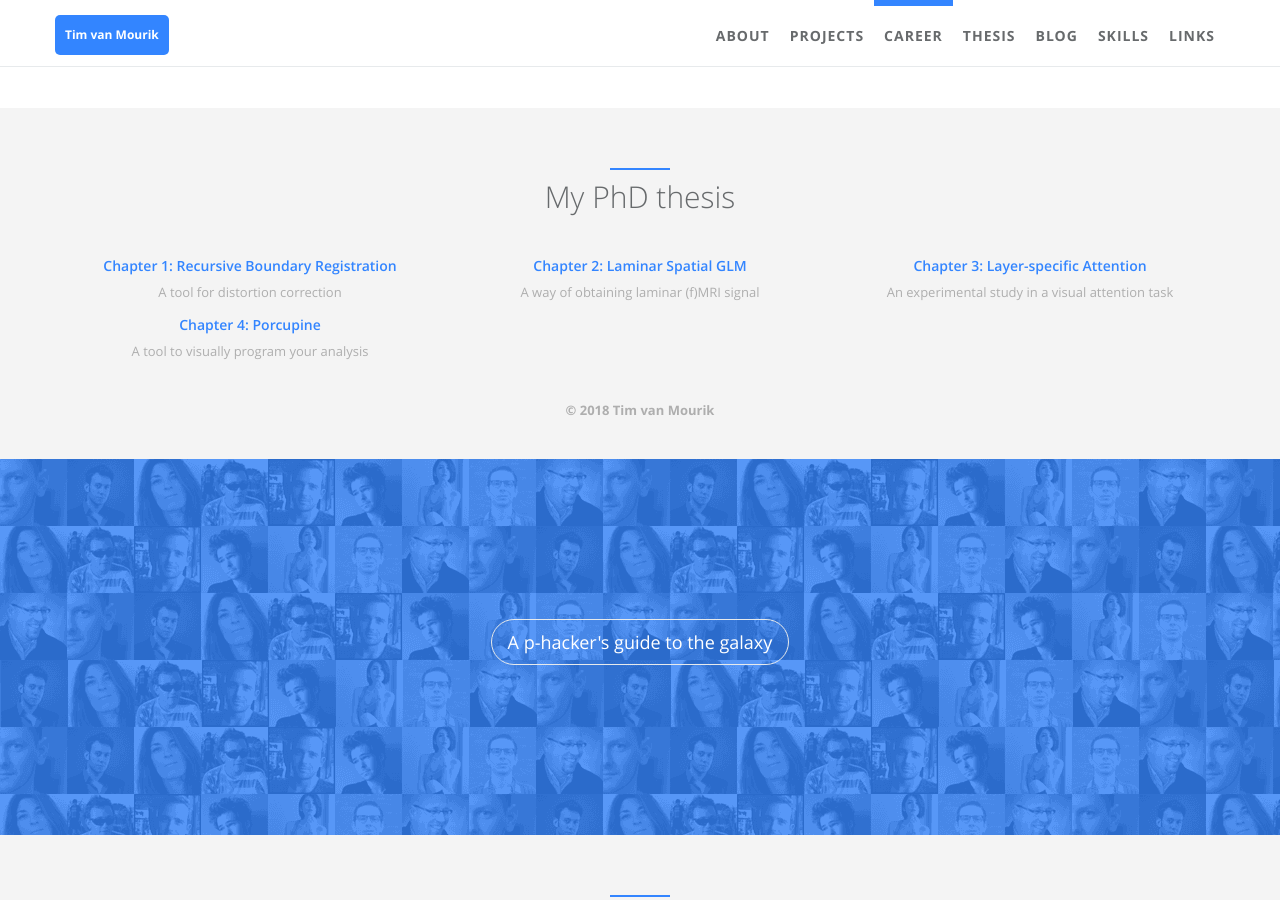
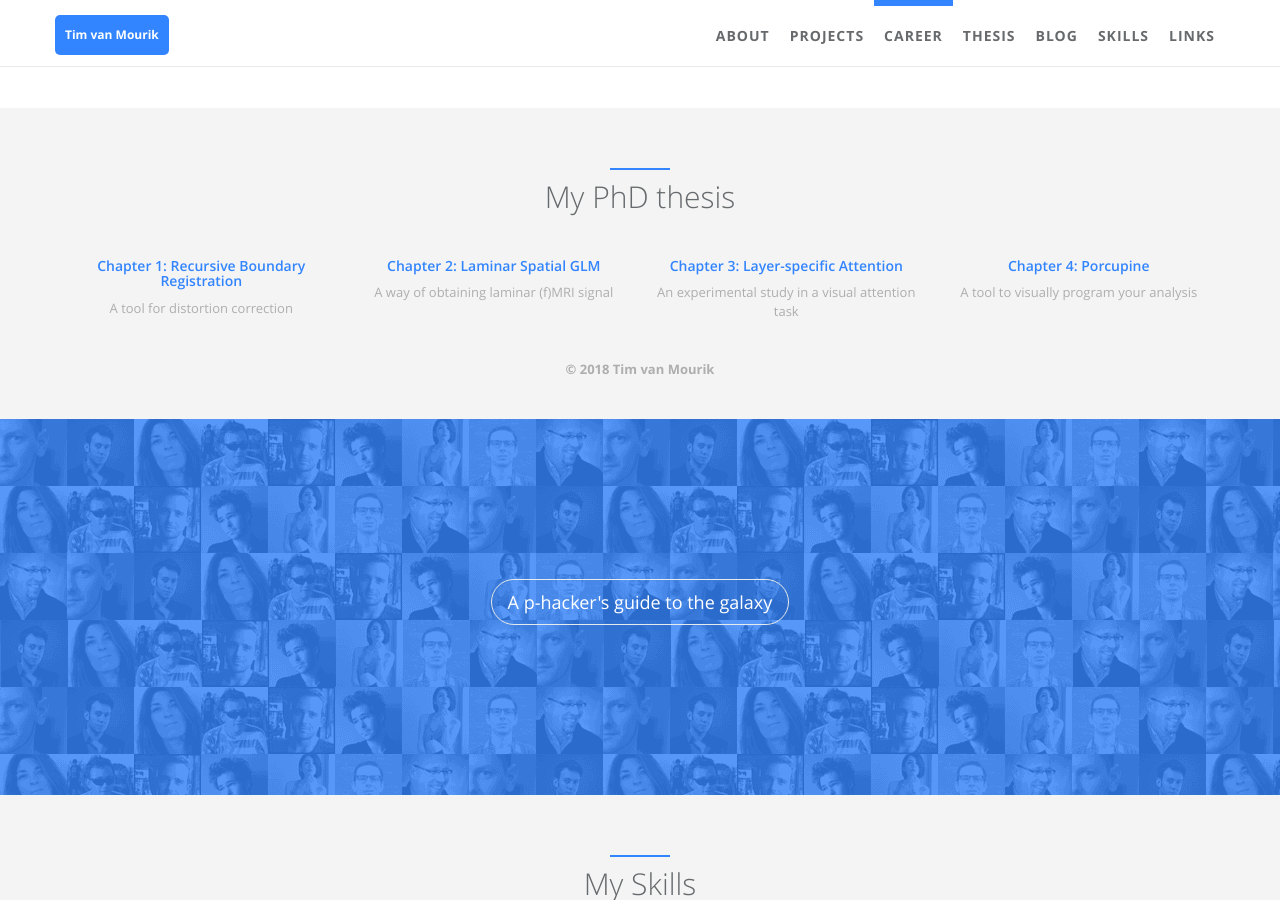
Before and after one commit to Remi-Gau/remi-gau.github.io, a Jekyll site: the page built from index.html, in a window 1280 px wide and 900 px high, scrolled down 1837 px. Built offline with Jekyll 4.4.1, drawn with Linux system fonts in a browser that asks for light colours.

Commit message:
4 per row

```diff
--- a/_includes/sections/thesis.html
+++ b/_includes/sections/thesis.html
@@ -10,12 +10,12 @@
         {% assign loopindex = forloop.index | modulo: 4 %}
         {% if forloop.last %}
             {% if forloop.last == forloop.first %}
-        <div class="col-sm-4 col-sm-offset-4 wow zoomIn">
+        <div class="col-sm-3 col-sm-offset-4 wow zoomIn">
                 {% else %}
-        <div class="col-sm-4 wow {% if loopindex != 0 %} col-sm-offset-4 fadeInRight {% else %} zoomIn {% endif %}">
+        <div class="col-sm-3 wow {% if loopindex != 0 %} col-sm-offset-4 fadeInRight {% else %} zoomIn {% endif %}">
             {% endif %}
         {% else %}
-        <div class="col-sm-4 wow {% if loopindex == 1 %} fadeInLeft {% else if loopindex == 2 %} zoomIn {% else %} fadeInRight {% endif %}">
+        <div class="col-sm-3 wow {% if loopindex == 1 %} fadeInLeft {% else if loopindex == 2 %} zoomIn {% else %} fadeInRight {% endif %}">
         {% endif %}
         <div class="team-member">
             <h4><span class="navy">{{ chapter.title }}</span> </h4>
```
